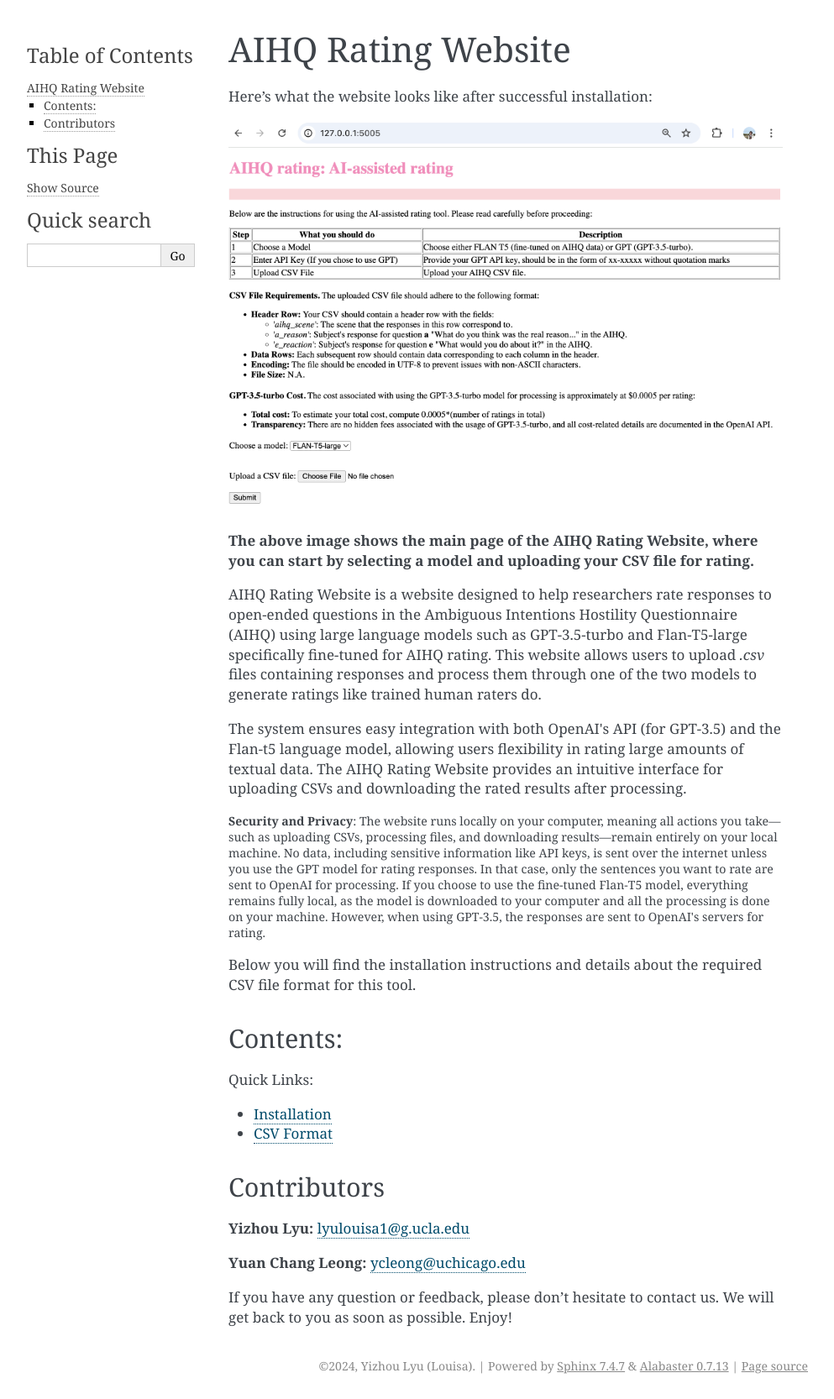
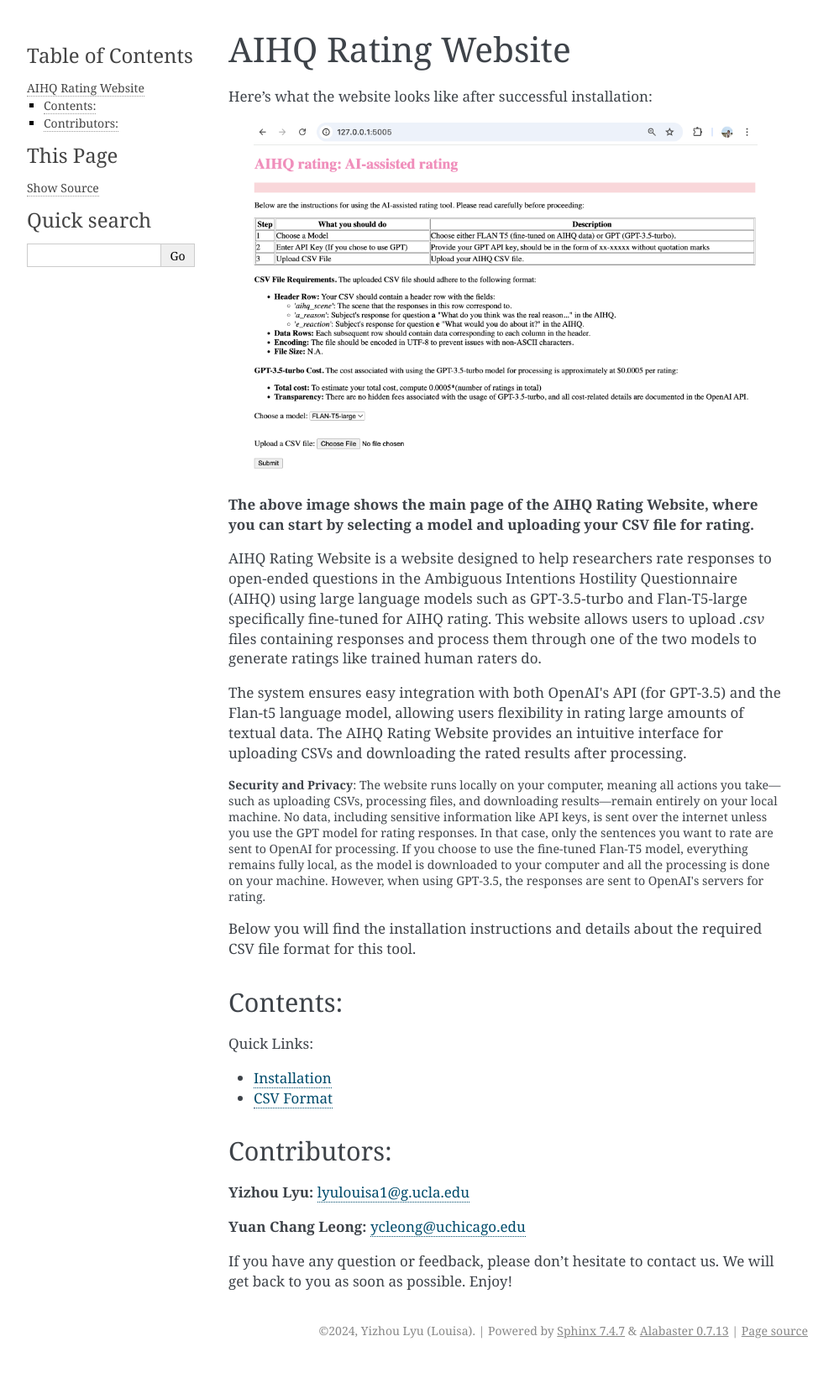
Before and after one commit to lyulouisa/Website_AIHQ_rating, a Sphinx documentation site: the page built from docs/source/index.rst, in a window 1280 px wide. Shown: the whole page at 84% size, without its empty margins (148-1141 px from the left). Built offline with Sphinx 7.4.7, drawn with Linux system fonts in a browser that asks for light colours; after the commit the page ends 1624 px from its top, so only the background shows below that.

Commit message:
Update index.rst

```diff
--- a/docs/source/index.rst
+++ b/docs/source/index.rst
@@ -11,7 +11,7 @@
 .. image:: ../_static/website.png
    :alt: Screenshot of the AIHQ Rating Website
    :align: center
-   :width: 800px
+   :width: 600px
 
 **The above image shows the main page of the AIHQ Rating Website, where you can start by selecting a model and uploading your CSV file for rating.**
 
```
Also changed, not shown: other parts of docs/source/index.rst (+1 -1 lines).
